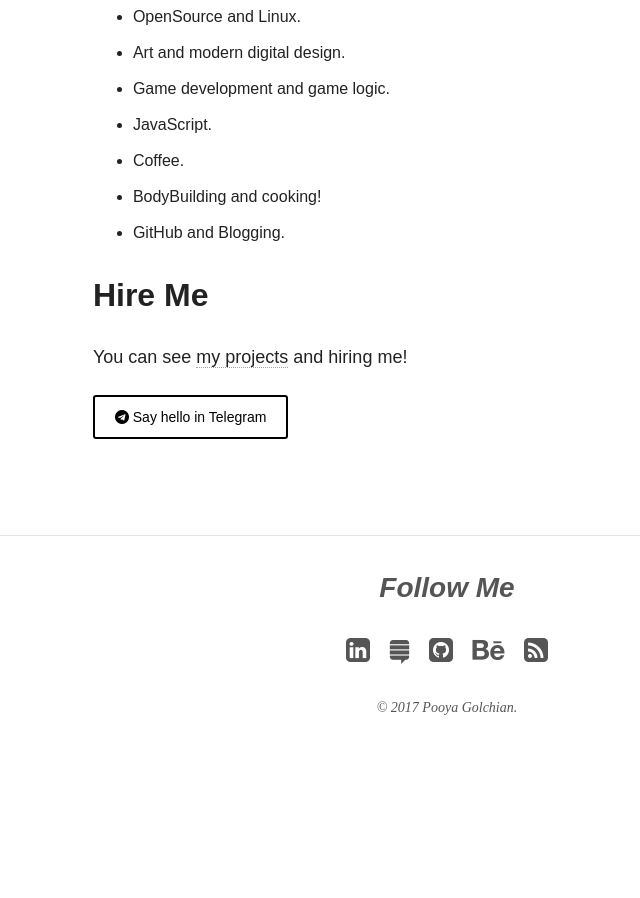
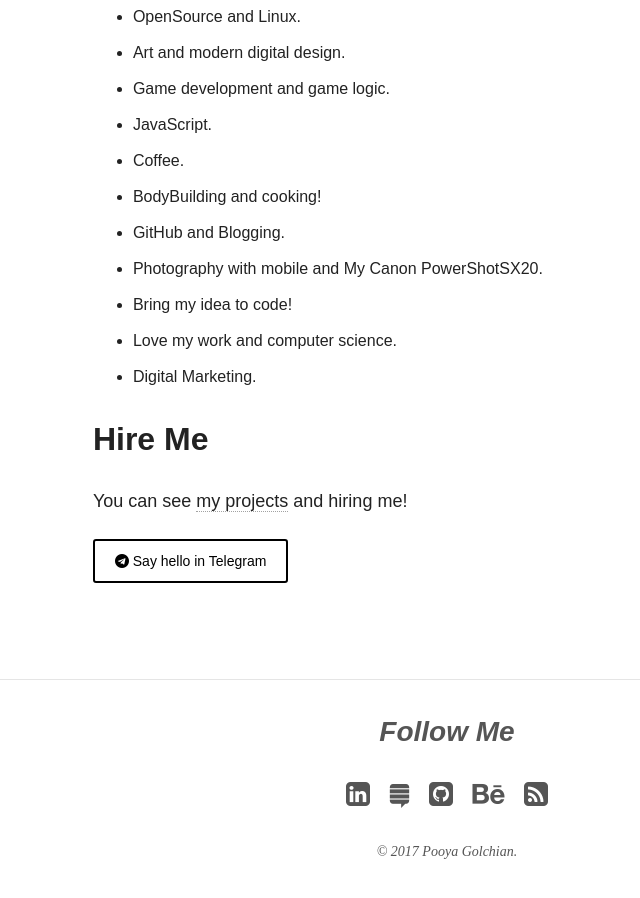
Before and after one commit to pooyagolchian/jekyll-theme, a Jekyll site: the page built from about/index.md, in a window 1280 px wide and 900 px high, scrolled down 702 px. Shown: the whole window, without its empty margins (193-833 px from the left). Built offline with Jekyll 4.4.1, drawn with Linux system fonts in a browser that asks for light colours; nearby versions of some CDN libraries; before the commit the page ends 1488 px from its top, so only the background shows below that.

Commit message:
update about page

```diff
--- a/about/index.md
+++ b/about/index.md
@@ -22,6 +22,10 @@ image:
 * Coffee.
 * BodyBuilding and cooking!
 * GitHub and Blogging.
+* Photography with mobile and My Canon PowerShotSX20.
+* Bring my idea to code!
+* Love my work and computer science.
+* Digital Marketing.
 
 ## Hire Me
 You can see [my projects]({{ site.url }}/projects) and hiring me!
```
